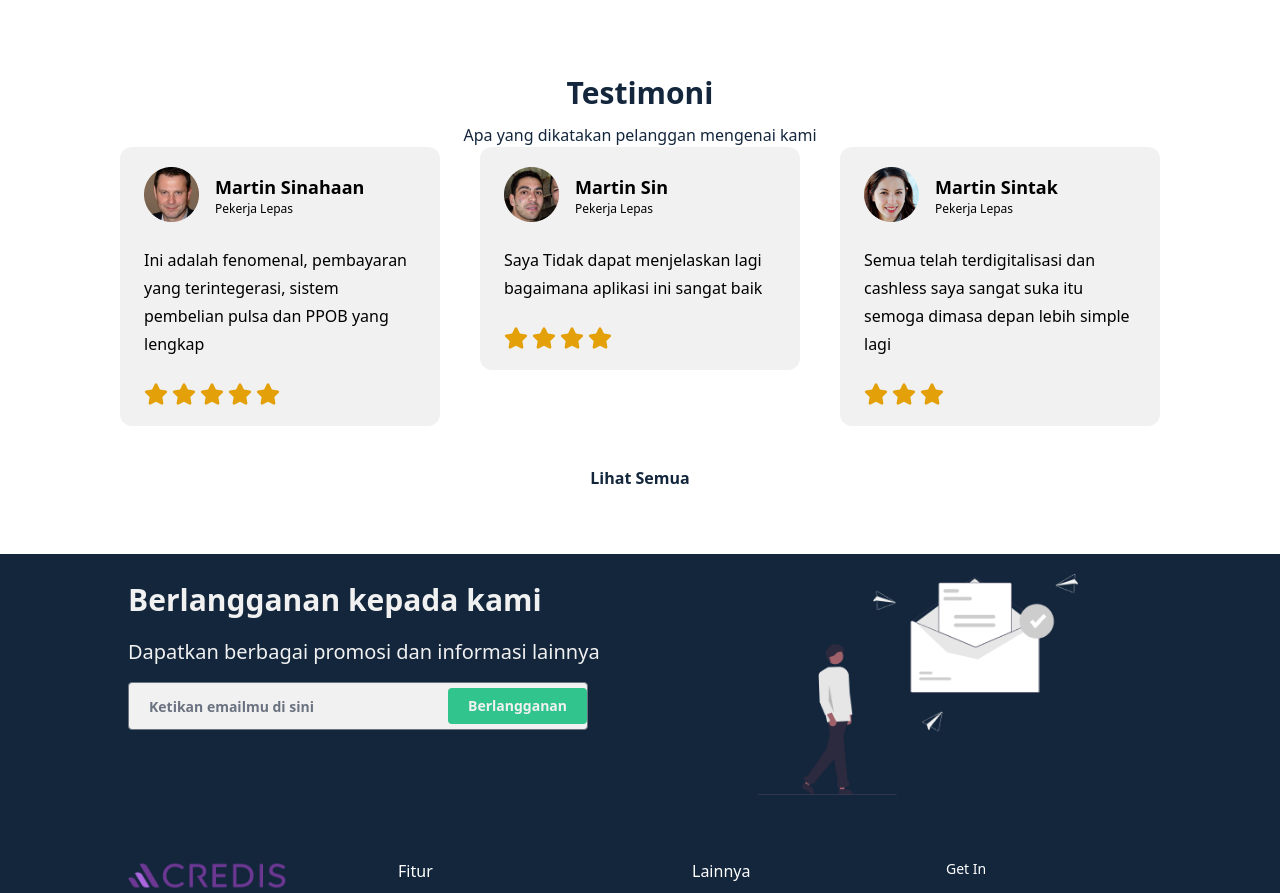
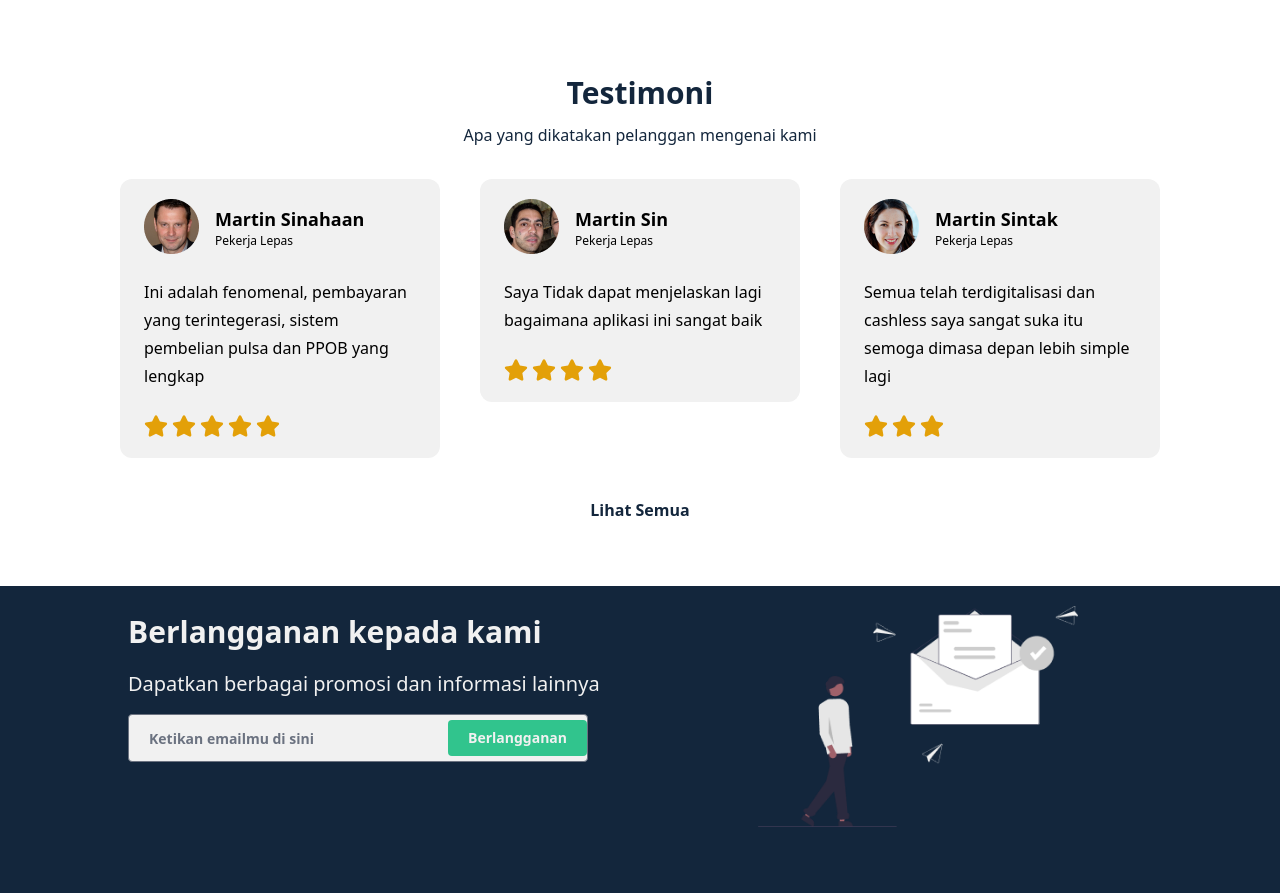
Before and after one commit to faizalajiw/Corebanking-NextJS, a Next.js app: page / in a window 1280 px wide. Shown: the part 4180-5073 px from the top of the page. Built offline with nearby package versions, Linux system fonts and the light colour scheme.

Commit message:
responsif

```diff
--- a/pages/index.jsx
+++ b/pages/index.jsx
@@ -66,8 +66,8 @@ export default function Home() {
       {/* Testimoni Section */}
       <div className="pb-16 pt-10">
         <div className="text-center px-6 text-bluecredis md:px-24">
-          <h1 className="text-2xl font-bold mb-3 md:text-3xl">Testimoni</h1>
-          <p className="font-light md:font-normal">
+          <h1 className="text-2xl font-bold mb-3 md:text-3xl ">Testimoni</h1>
+          <p className="font-light md:font-normal pb-8">
             Apa yang dikatakan pelanggan mengenai kami
           </p>
         </div>
@@ -86,7 +86,7 @@ export default function Home() {
         </div>
         <Link href="testimoni/Testimoni">
           <div className="flex justify-center mt-10">
-            <a className=" text-bluecredis font-bold cursor-pointer">
+            <a className=" text-bluecredis font-bold cursor-pointer text-center">
               Lihat Semua
             </a>
           </div>
```
